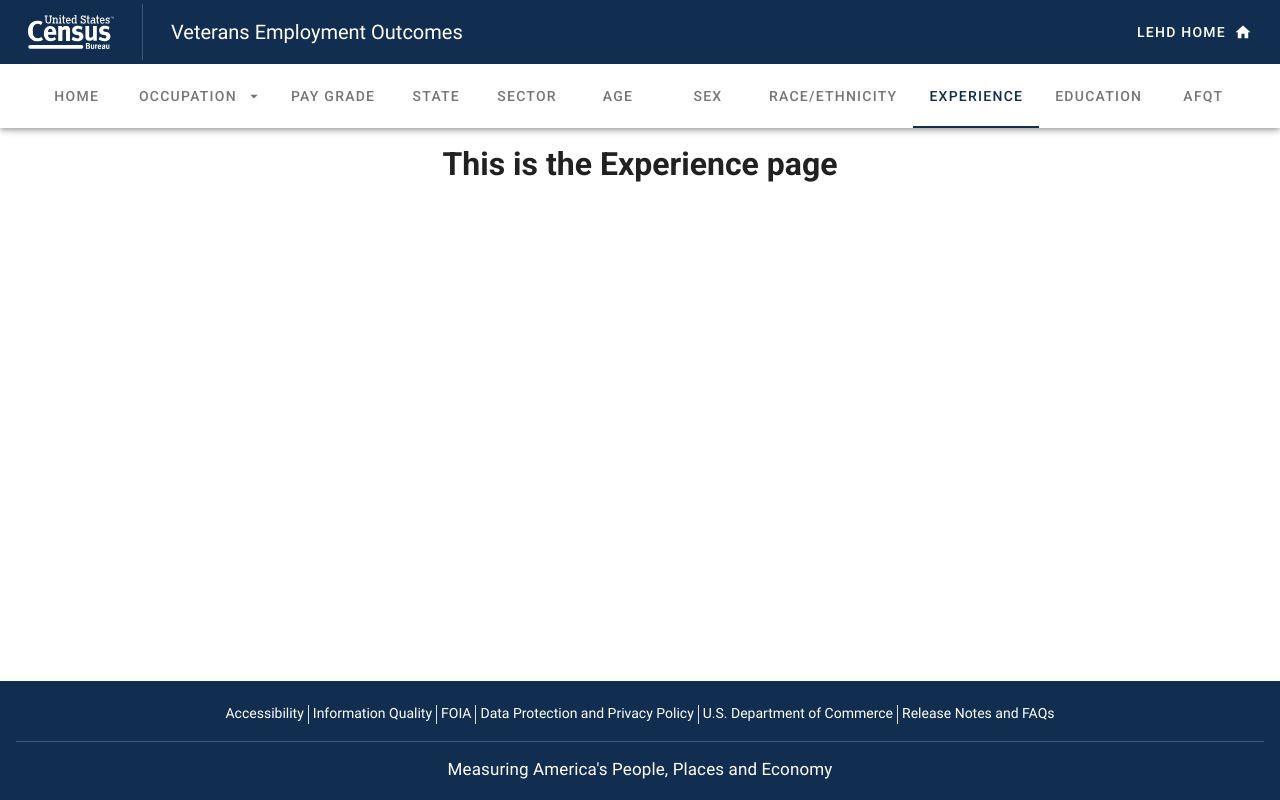
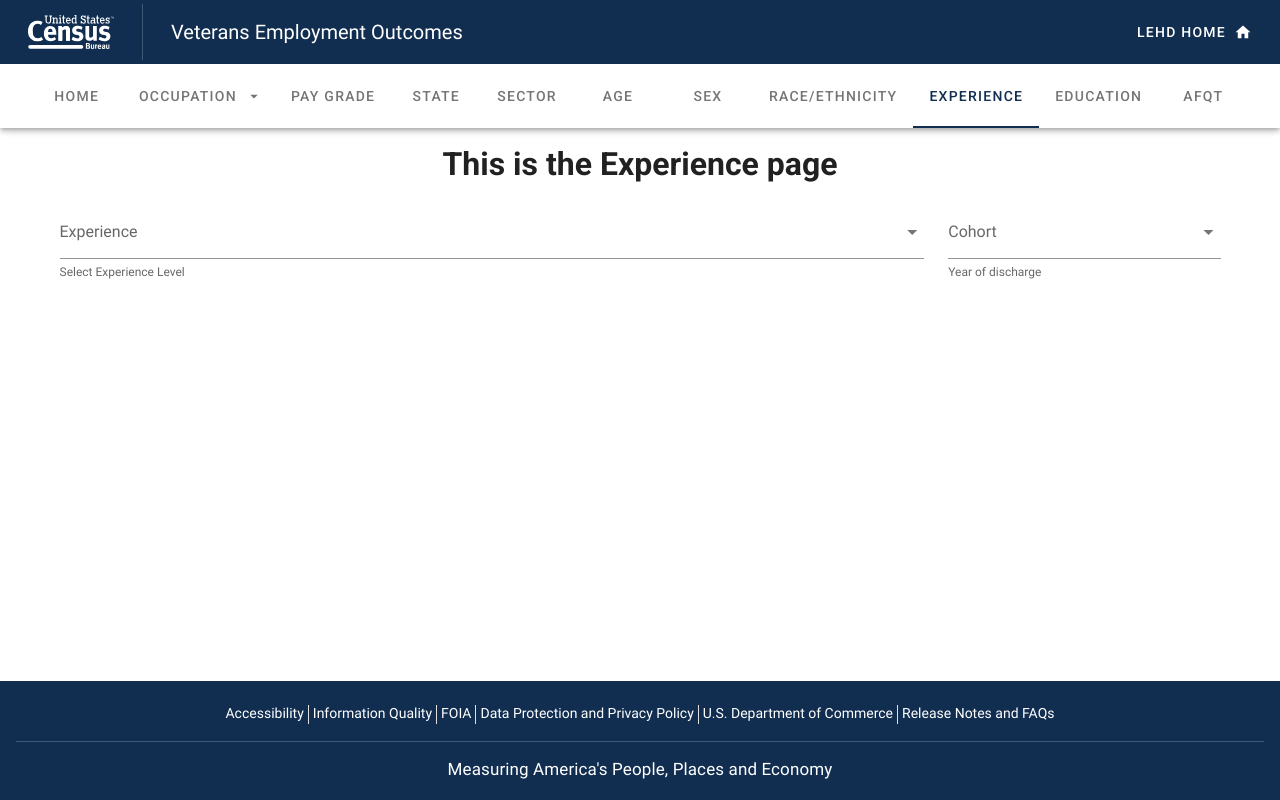
Before and after one commit to jodyhoonstarr/veo-frontend, a Vue app: page /experience in a window 1280 px wide. Built offline with nearby package versions, Linux system fonts and the light colour scheme.

Commit message:
add dropdowns to experience view

```diff
--- a/src/views/Experience.vue
+++ b/src/views/Experience.vue
@@ -1,14 +1,38 @@
 <template>
   <div>
     <h1 class="text-center">This is the Experience page</h1>
+    <SelectBar>
+      <v-col cols="12" xs="12" sm="9">
+        <DropDown
+          label="Experience"
+          hint="Select Experience Level"
+          :items="experienceCategories"
+          v-model="selectedExperienceCategory"
+          multiple
+          close
+        ></DropDown>
+      </v-col>
+      <v-col cols="12" xs="12" sm="3">
+        <DropDown label="Cohort" hint="Year of discharge" :items="cohorts" v-model="selectedCohort"></DropDown>
+      </v-col>
+    </SelectBar>
   </div>
 </template>
 
 <script>
+import SelectBar from "@/components/SelectBar.vue";
+import DropDown from "@/components/DropDown.vue";
+
 export default {
   name: "Experience",
+  components: {
+    SelectBar,
+    DropDown
+  },
   data() {
     return {
+      selectedExperienceCategory: null,
+      selectedCohort: null,
       experienceCategories: [
         { id: "A1", label: "0-5 years" },
         { id: "A2", label: "6-19 years" },
```
